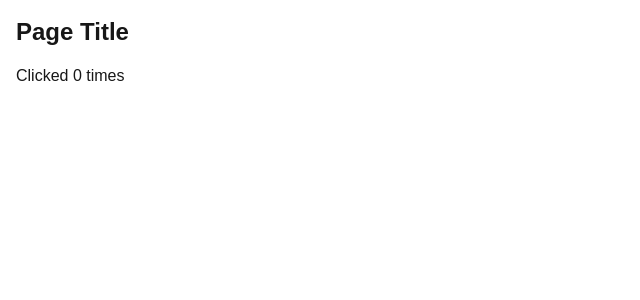
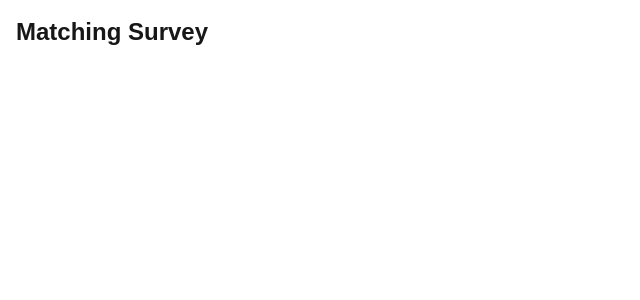
Before and after one commit to jmccrystal/OtherSide, a Next.js app: page /survey in a window 1280 px wide. Shown: the top 300 px of the page, without its empty margins (0-640 px from the left). Built offline with nearby package versions, Linux system fonts and the light colour scheme.

Commit message:
Add matching survey component with Supabase integration for user data submission

```diff
--- a/src/app/survey/page.tsx
+++ b/src/app/survey/page.tsx
@@ -1,16 +1,20 @@
+// Simple survey with political questions, etc, including multiple choice and free response. React component OnClick to submit form data to Supabase, then redirect to "Loading Match" page.
+// The form data should be sent in to be stored with the user's profile, and also sent along with everyone else's data to the GPT API be matched with other users.
+// For the GPT API, we will need to send the data in a specific format, and then receive the data back in a specific format, so prompt accordingly.
+
+// ChatGPT Prompt:
+// You are trying to match up users with the most DIFFERENT beliefs. The following is a list of questions that a user has answered.
+// After that, you will receive a list of other users' answers to the same questions. You must match the user with the most different beliefs from the user.
+// Your response should consist ONLY of the user's ID that you are matching with the user.
+//
+
 'use client';
 
-import { useState } from 'react';
-
 export default function PageName() {
-    const [count, setCount] = useState(0);
-
     return (
         <div className="container mx-auto p-4">
-            <h1 className="text-2xl font-bold mb-4">Page Title</h1>
-            <button onClick={() => setCount(count + 1)}>
-                Clicked {count} times
-            </button>
+            <h1 className="text-2xl font-bold mb-4">Matching Survey</h1>
+
         </div>
     );
 }
```
